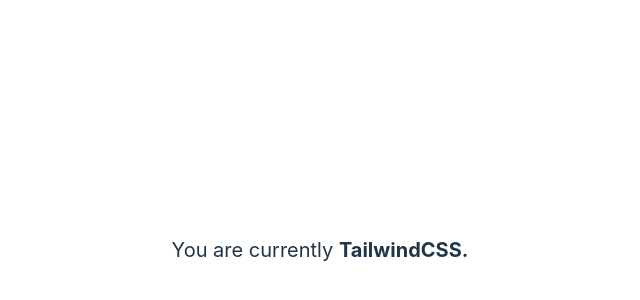
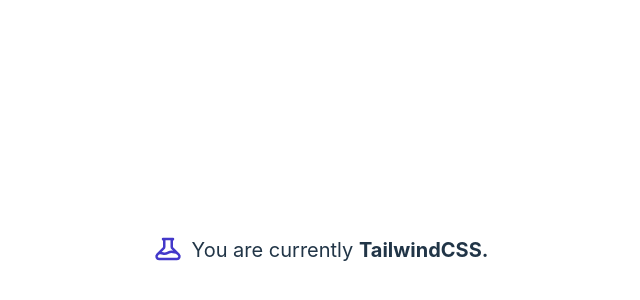
Before and after one commit to mazadegan/delongify, a Vue app in the folder delongify_frontend/: page / in a window 1280 px wide. Shown: the part 150-450 px from the top of the page, without its empty margins (320-960 px from the left). Built offline with nearby package versions, Linux system fonts and the light colour scheme.

Commit message:
added heroicons

```diff
--- a/delongify_frontend/package.json
+++ b/delongify_frontend/package.json
@@ -9,6 +9,7 @@
     "preview": "vite preview"
   },
   "dependencies": {
+    "@heroicons/vue": "^1.0.6",
     "vue": "^3.2.37"
   },
   "devDependencies": {
--- a/delongify_frontend/src/App.vue
+++ b/delongify_frontend/src/App.vue
@@ -1,10 +1,16 @@
 <script setup>
+  import { BeakerIcon } from '@heroicons/vue/outline'
   document.title = "Delongify | Home"
 </script>
 
 <template>
   <div>
-    <span class="text-xl">You are currently <span class="font-bold">TailwindCSS.</span></span>
+    <span class="flex items-center text-xl space-x-2">
+      <BeakerIcon class="w-8 h-8 pb-0.5 text-indigo-700"></BeakerIcon>
+      <span>
+        You are currently <span class="font-bold">TailwindCSS.</span>
+      </span>
+    </span>
   </div>
 </template>
 
```
Also changed, not shown: 2 other files (tests, documents, lock files or other folders).
